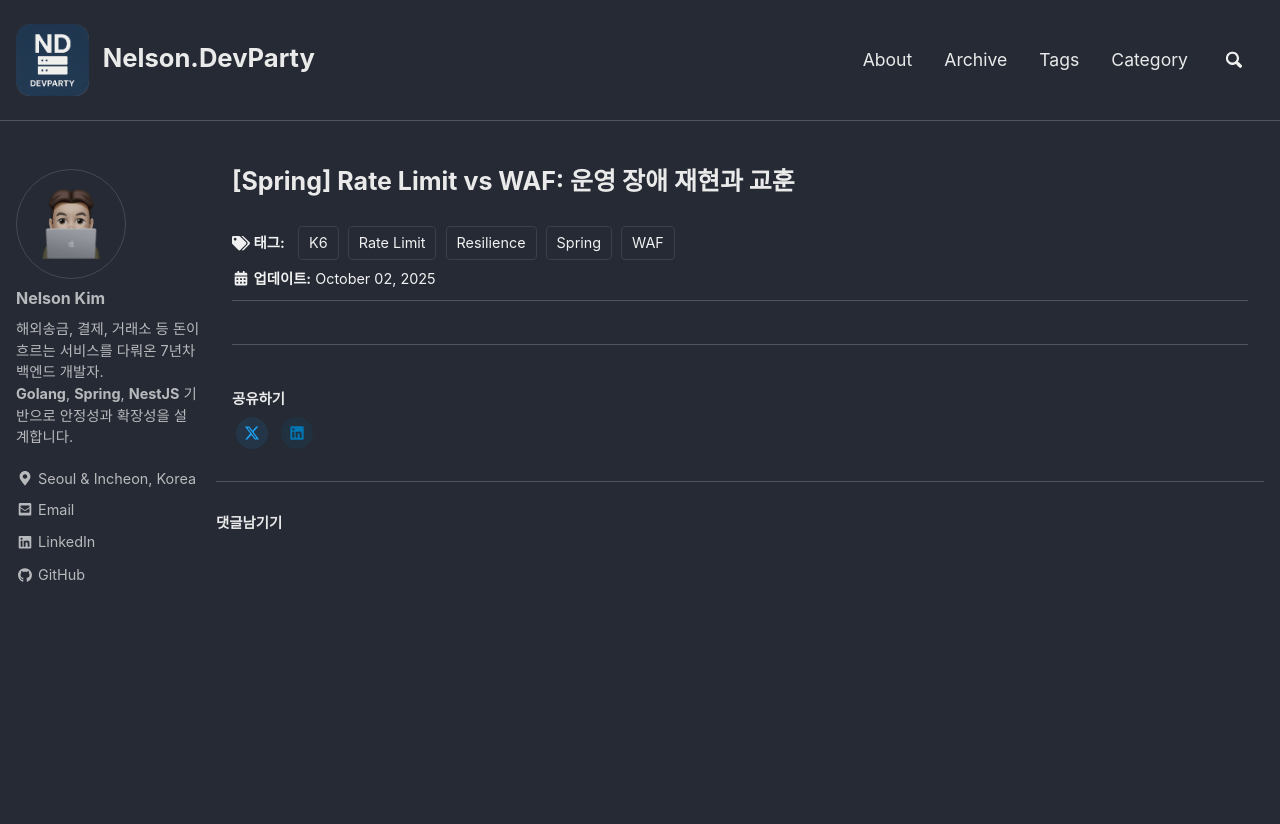
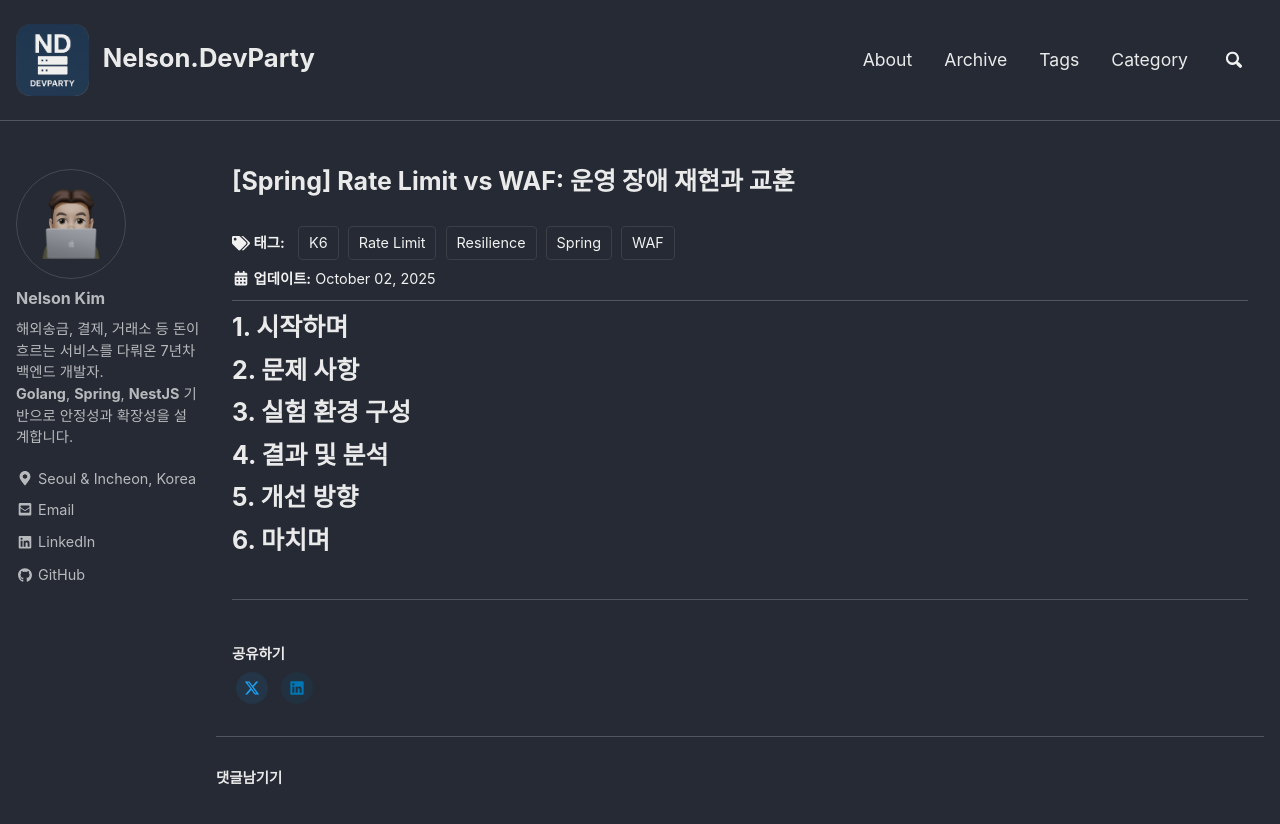
Before and after one commit to ssipflow/ssipflow.github.io, a Jekyll site: the page built from in-progress/operation/2025-10-02-spring-rate-limit-vs-cloud-armor.md, in a window 1280 px wide and 900 px high. Shown: the top 824 px of the window. Built offline with Jekyll 4.4.1, drawn with Linux system fonts in a browser that asks for light colours; nearby versions of some CDN libraries; comment, search, counter and statistics services are not loaded.

Commit message:
Restructure system design post and initialize rate limit incident   analysis
  - Consolidate system design importance sections from 3 to 2
  chapters
  - Remove redundant section
  - Merge real-world cases into section 3 for better flow
  - Initialize rate limit vs WAF post with 6-section structure
  - Prepare foundation for documenting operational incident and
  lessons learned

```diff
--- a/in-progress/operation/2025-10-02-spring-rate-limit-vs-cloud-armor.md
+++ b/in-progress/operation/2025-10-02-spring-rate-limit-vs-cloud-armor.md
@@ -15,3 +15,10 @@ tags:
 category: Resilience
 timezone: Asia/Seoul
 ---
+
+# 1. 시작하며
+# 2. 문제 사항
+# 3. 실험 환경 구성
+# 4. 결과 및 분석
+# 5. 개선 방향
+# 6. 마치며
```
Also changed, not shown: in-progress/system-design/2025-09-30-01-system-design-basics.md (+3 -3 lines).
